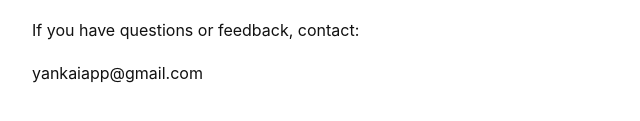
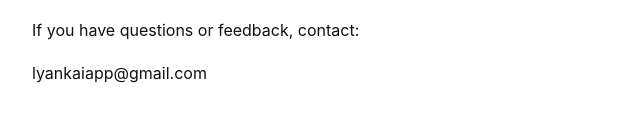
Before and after one commit to yankaiapp/paydump-privacy, a plain HTML site: page index.html in a window 1280 px wide. Shown: the part 725-846 px from the top of the page, 248-888 px from the left. Drawn offline with Linux system fonts and the light colour scheme.

Commit message:
Update index.html

```diff
--- a/index.html
+++ b/index.html
@@ -60,7 +60,7 @@ locally stored data may also be deleted.
 
 <p>If you have questions or feedback, contact:</p>
 
-<p>yankaiapp@gmail.com</p>
+<p>lyankaiapp@gmail.com</p>
 
 </body>
 </html>
```
